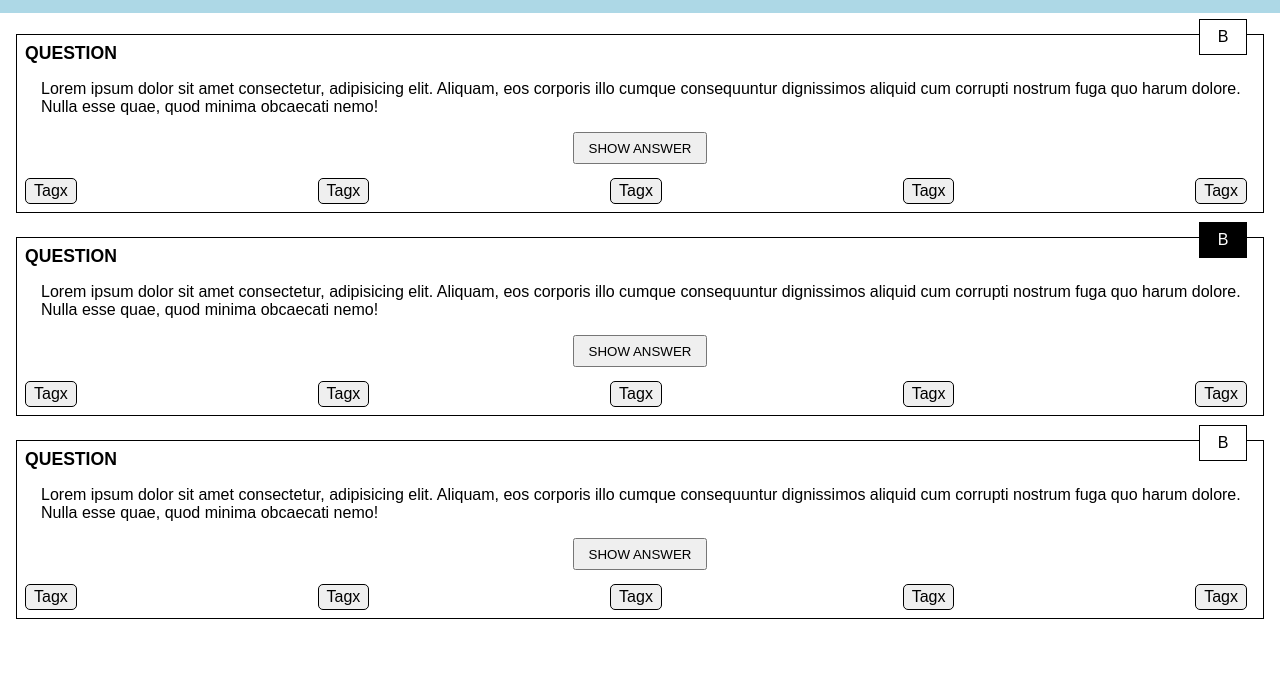
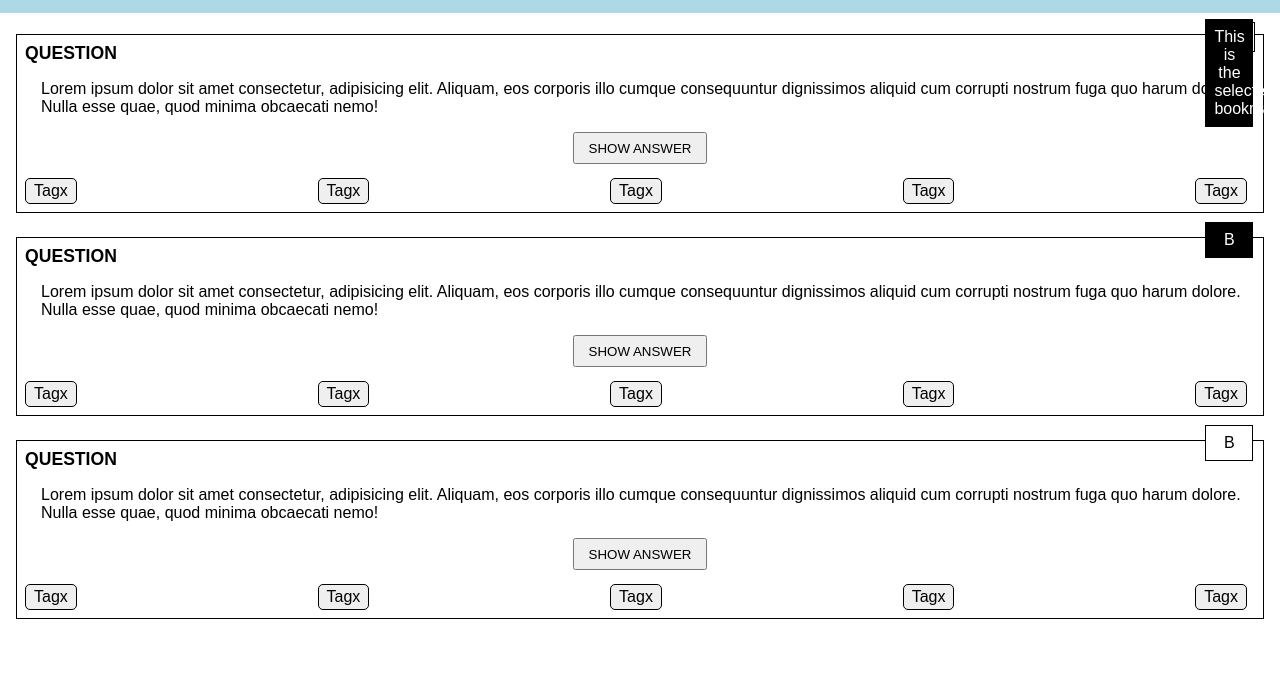
Before and after one commit to annikavennemann/quizzApp, a website built with Parcel: page index.html in a window 1280 px wide. Shown: the part 56-747 px from the top of the page. Built offline with nearby package versions, Linux system fonts and the light colour scheme.

Commit message:
bookmark toggle successful

```diff
--- a/css/components/question-card.css
+++ b/css/components/question-card.css
@@ -19,8 +19,9 @@ main {
 .question-card__bookmark {
     position: absolute;
     top: -1em;
-    right: 1em;
+    right: 0.6em;
     padding: 0.5em;
+    margin:0px;
     width: 30px;
     border: 1px solid #000;
     background-color: white;
@@ -28,8 +29,14 @@ main {
 }
 
 .question-card__bookmark--selected {
+    position: absolute;
+    top: -1em;
+    right: 0.6em;
+    padding: 0.5em;
+    width: 30px;
     background-color: #000;
     color: #fff;
+    text-align: center;
 }
 
 .question-card h2, /* NOT BEM* */
--- a/index.html
+++ b/index.html
@@ -17,7 +17,8 @@
         <main>
             <ul class="question-card-list">
                 <li class="question-card">
-                    <div class="question-card__bookmark">B</div>
+                    <button class="question-card__bookmark">B</button>
+                    <p class="question-card__bookmark question-card__bookmark--selected">This is the selected bookmark</p>
                     <h2 class="question-card__headline">Question</h2>
                     <p class="question-card__text">Lorem ipsum dolor sit amet consectetur, adipisicing elit. Aliquam, eos corporis illo cumque consequuntur dignissimos aliquid cum corrupti nostrum fuga quo harum dolore. Nulla esse quae, quod minima obcaecati nemo!</p>
                     <button class="question-card__button">Show Answer</button>
@@ -151,5 +152,6 @@
             </ul>
         </nav>
     </footer>
+    <script src="./javascript/index.js"></script>
 </body>
 </html>
--- a/javascript/bookmark.js
+++ b/javascript/bookmark.js
@@ -1,7 +1,7 @@
 export default function toggle(event) {
     event.target.parentElement
-        .querySelectorAll('.question-card__answer')
+        .querySelectorAll('.question-card__bookmark')
         .forEach(element => {
-            element.classList.toggle('question-card__answer--hidden')
+            element.classList.toggle('question-card__bookmark--selected')
         })
 }
--- a/javascript/index.js
+++ b/javascript/index.js
@@ -1,10 +1,7 @@
-import toggle from './card-toggle-answer'
+import toggle from './bookmark'
 
 document
-    .querySelectorAll('.question-card__button') // bookmark-class
+    .querySelectorAll('.question-card__bookmark')
     .forEach(element => {
         element.addEventListener('click', toggle)
     })
-
-
-{/* <p class="question-card__answer question-card__answer--hidden">This is the hidden answer</p>  --- zeile nach bookmark*/}
```
Also changed, not shown: 1 other file.
